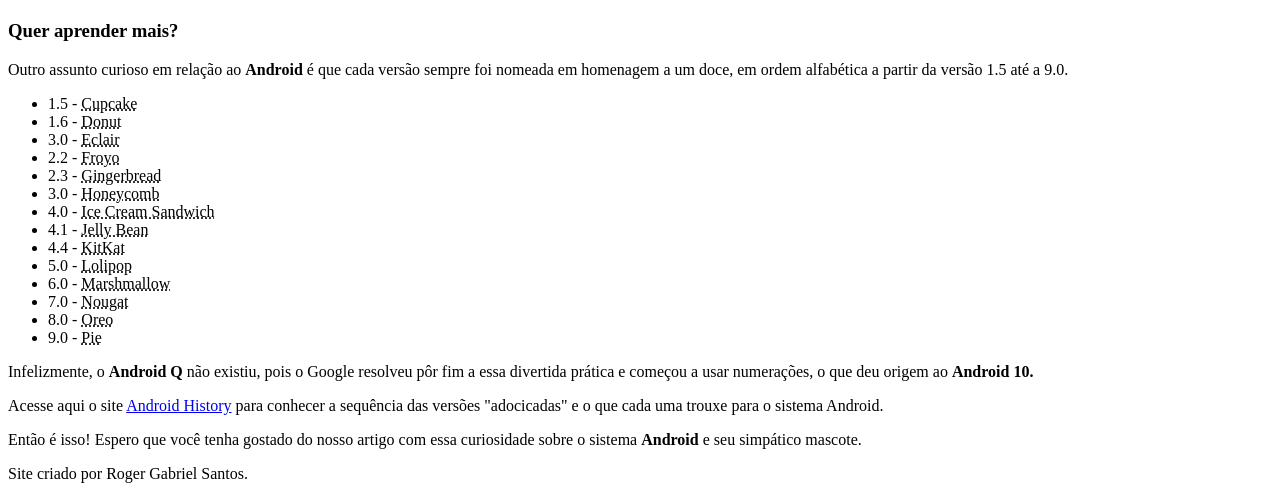
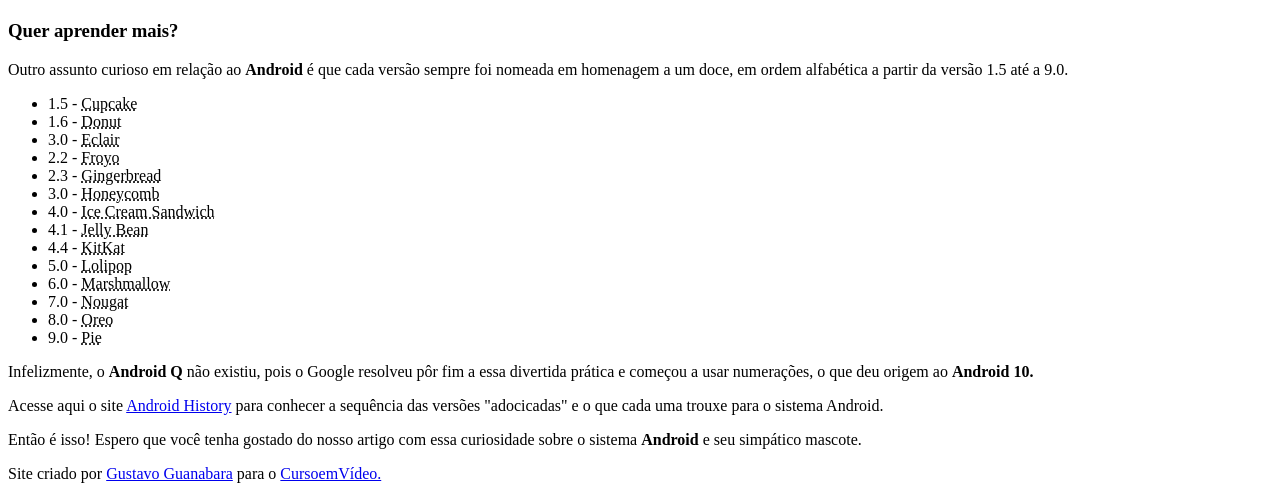
Before and after one commit to rogergabrielsantosouza/projeto-android, a plain HTML site: page projetoandroid.html in a window 1280 px wide. Shown: the part 1014-1505 px from the top of the page. Drawn offline with Linux system fonts and the light colour scheme.

Commit message:
Update projetoandroid.html

```diff
--- a/projetoandroid.html
+++ b/projetoandroid.html
@@ -118,7 +118,7 @@
         </article>
     </main>
     <footer>
-        Site criado por Roger Gabriel Santos.
+        Site criado por <a href="gustavoguanabara.github.io">Gustavo Guanabara</a> para o <a href="https://www.youtube.com/cursoemvideo">CursoemVídeo.</a>
     </footer>
 </body>
 </html>
```
